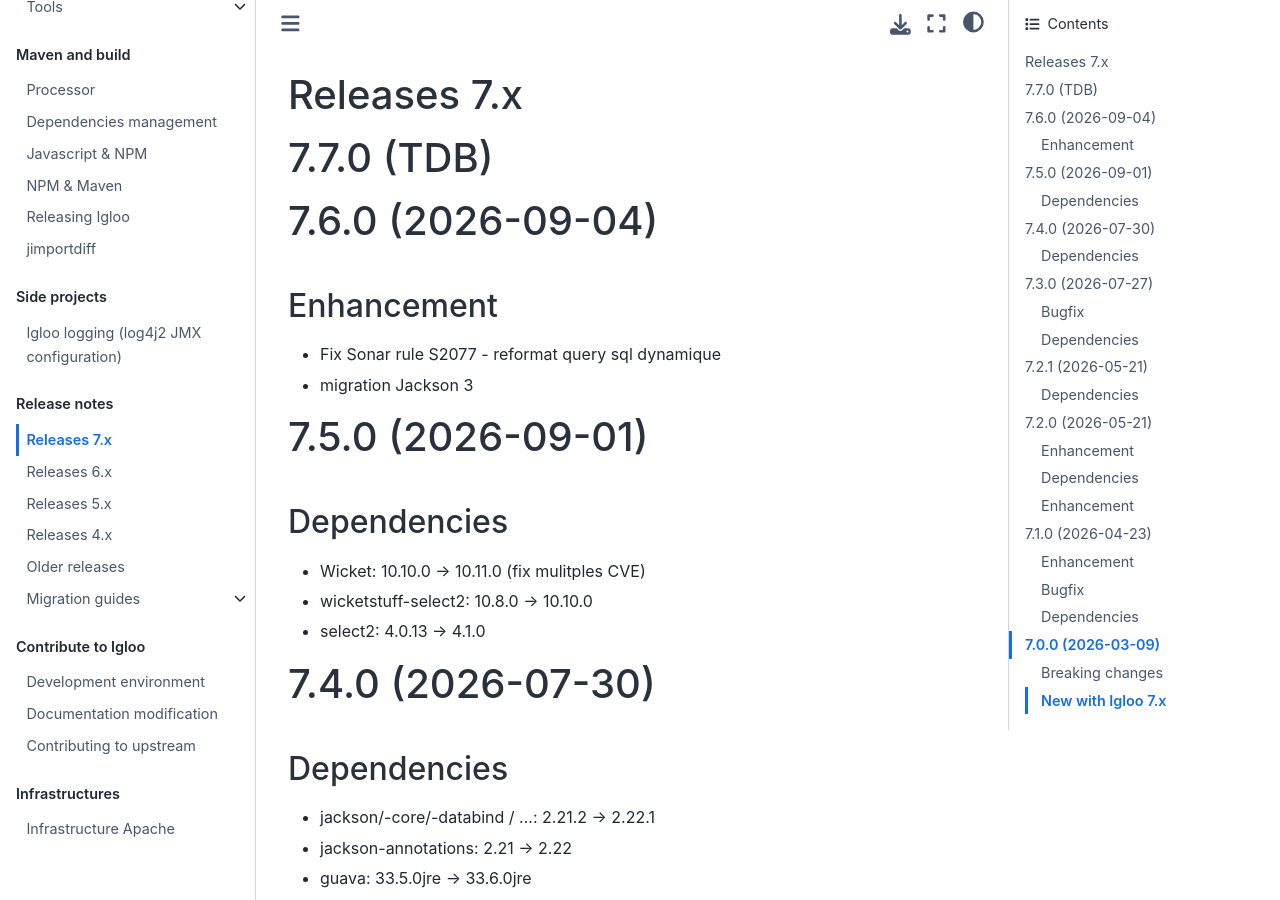
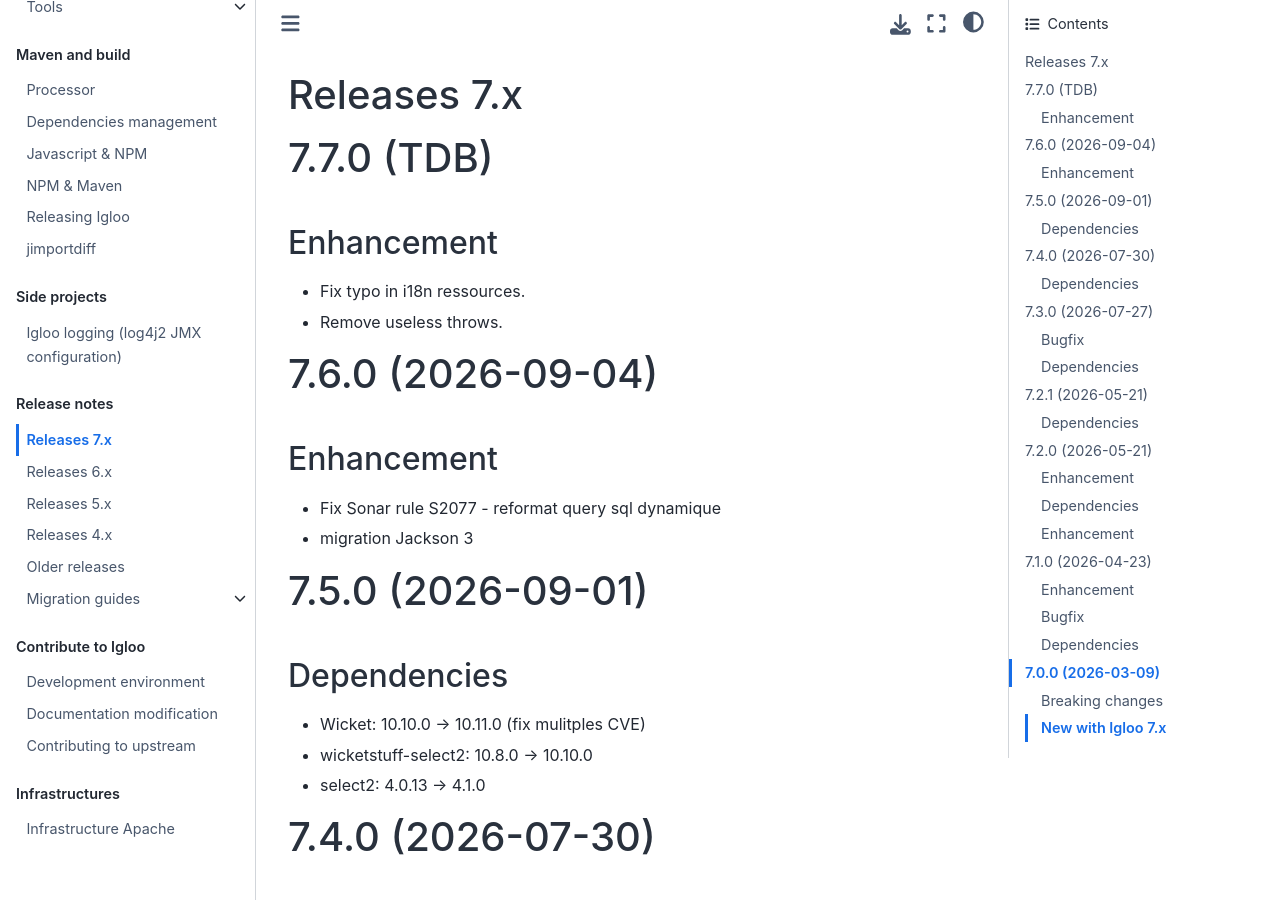
Before and after one commit to igloo-project/igloo-doc, a Sphinx documentation site: the page built from source/release-notes/releases-7.x.md, in a window 1280 px wide and 900 px high. Built offline with Sphinx 7.4.7 and the Sphinx Book theme 1.1.4, drawn with Linux system fonts in a browser that asks for light colours.

Commit message:
Update changelog

```diff
--- a/source/release-notes/releases-7.x.md
+++ b/source/release-notes/releases-7.x.md
@@ -1,6 +1,11 @@
 # Releases 7.x
 
 # 7.7.0 (TDB)
+
+## Enhancement
+
+* Fix typo in i18n ressources.
+* Remove useless throws.
 
 # 7.6.0 (2026-09-04)
 
```
